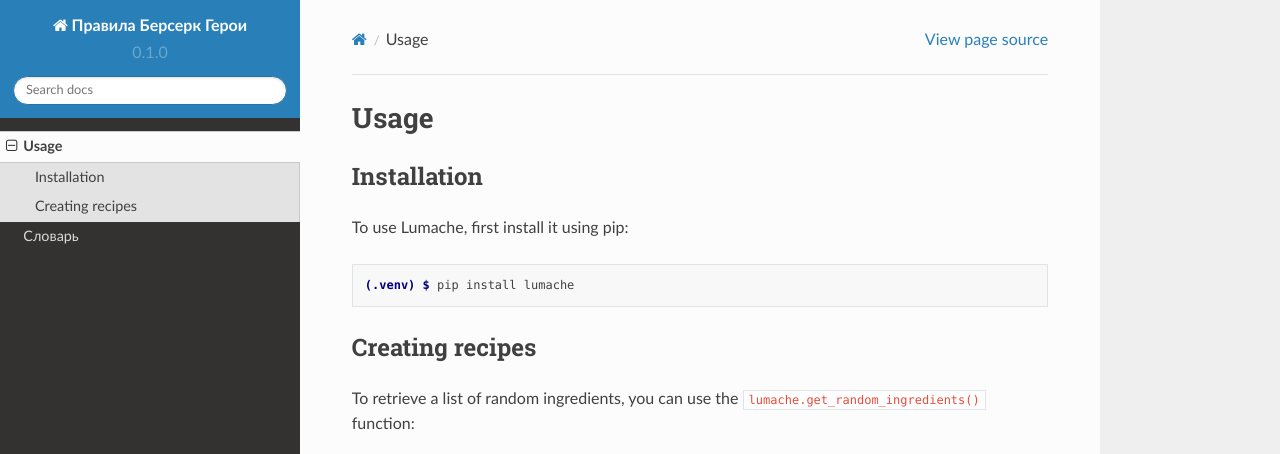
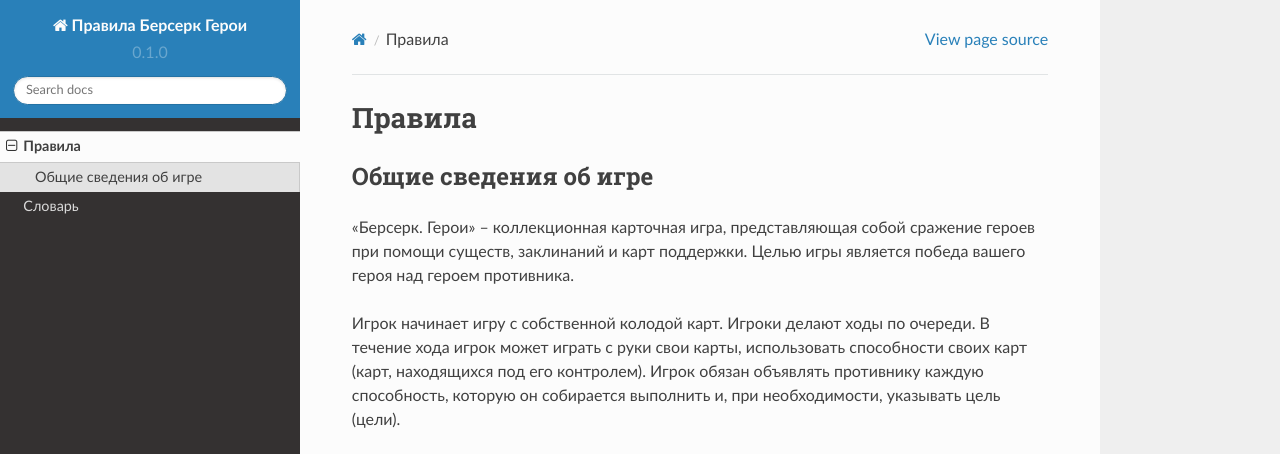
Before and after one commit to EasyFor314/berserk_heroes_rules, a Sphinx documentation site: the page built from docs/source/usage.rst, in a window 1280 px wide and 1040 px high. Shown: the top 454 px of the window. Built offline with Sphinx 7.4.7 and the Read the Docs theme 2.0.0, drawn with Linux system fonts in a browser that asks for light colours; some of the changed text lies outside the part shown.

Commit message:
Update usage.rst

```diff
--- a/docs/source/usage.rst
+++ b/docs/source/usage.rst
@@ -1,33 +1,9 @@
-Usage
-=====
+Правила
+=======
 
-.. _installation:
+Общие сведения об игре
+----------------------
 
-Installation
-------------
+«Берсерк. Герои» – коллекционная карточная игра, представляющая собой сражение героев при помощи существ, заклинаний и карт поддержки. Целью игры является победа вашего героя над героем противника.
 
-To use Lumache, first install it using pip:
-
-.. code-block:: console
-
-   (.venv) $ pip install lumache
-
-Creating recipes
-----------------
-
-To retrieve a list of random ingredients,
-you can use the ``lumache.get_random_ingredients()`` function:
-
-.. autofunction:: lumache.get_random_ingredients
-
-The ``kind`` parameter should be either ``"meat"``, ``"fish"``,
-or ``"veggies"``. Otherwise, :py:func:`lumache.get_random_ingredients`
-will raise an exception.
-
-.. autoexception:: lumache.InvalidKindError
-
-For example:
-
->>> import lumache
->>> lumache.get_random_ingredients()
-['shells', 'gorgonzola', 'parsley']
+Игрок начинает игру с собственной колодой карт. Игроки делают ходы по очереди. В течение хода игрок может играть с руки свои карты, использовать способности своих карт (карт, находящихся под его контролем). Игрок обязан объявлять противнику каждую способность, которую он собирается выполнить и, при необходимости, указывать цель (цели).
```
